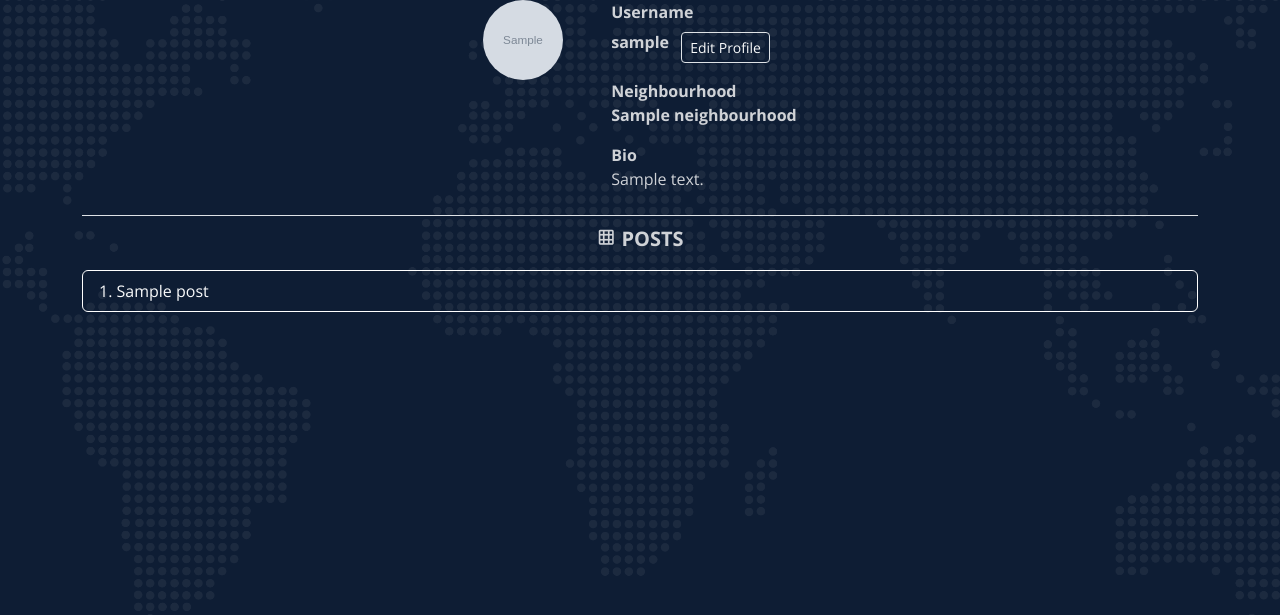
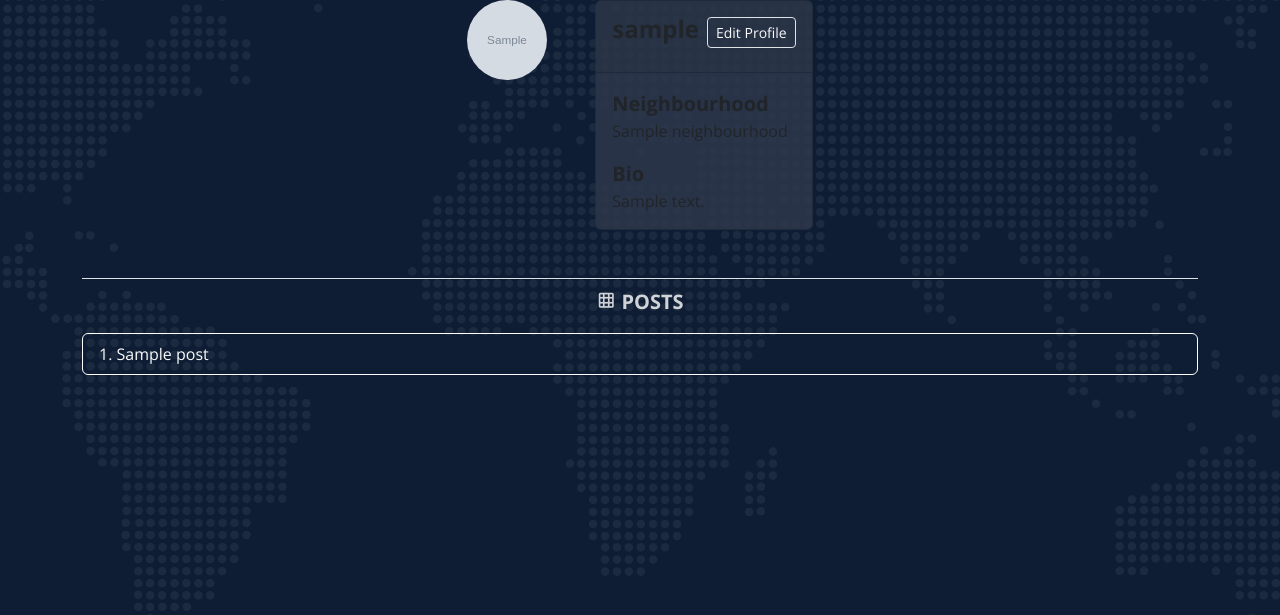
Before and after one commit to Edu58/Proximity, a Django app: page /profile/sample/ in a window 1280 px wide. Shown: the part 104-719 px from the top of the page. Run offline with Django 4.2, Linux system fonts and the light colour scheme; a user stored in the database is signed in; tables that the repository leaves empty hold one stand-in row (values such as "Sample post"); grey boxes marked "Sample" are stand-in pictures; some libraries are stand-ins or nearby versions.

Commit message:
style: profile card

```diff
--- a/static/css/index.css
+++ b/static/css/index.css
@@ -1,3 +1,7 @@
+#hero {
+    margin-top: 10%;
+}
+
 #index-signup-btn a {
     background: transparent !important;
     border: 1px solid var(--color-primary) !important;
--- /dev/null
+++ b/static/css/profile.css
@@ -0,0 +1,19 @@
+#edit-profile-btn {
+    transition: .2s ease-in-out;
+}
+
+#edit-profile-btn:hover {
+    background-color: #FFF;
+    color: var(--color-primary) !important;
+}
+
+@media screen and (max-width: 640px) {
+    section .profile {
+        flex-direction: column !important;
+    }
+
+    section .profile .dp {
+        padding: 0 !important;
+        margin-bottom: 1rem;
+    }
+}
--- a/static/js/base.js
+++ b/static/js/base.js
@@ -1,12 +1,4 @@
 $('document').ready(function () {
-    // Sticky header on scroll
-    const selectHeader = document.querySelector('#header');
-    if (selectHeader) {
-        document.addEventListener('scroll', () => {
-            window.scrollY > 100 ? selectHeader.classList.add('sticked') : selectHeader.classList.remove('sticked');
-        });
-    }
-
     // Mobile nav toggle
 
     const mobileNavShow = document.querySelector('.mobile-nav-show');
--- a/templates/index.html
+++ b/templates/index.html
@@ -9,7 +9,7 @@
 {% block title %}Home{% endblock title %}
 
 {% block content %}
-<section id="hero" class="container hero d-flex align-items-center min-vh-100">
+<section id="hero" class="container hero d-flex min-vh-100">
     <div class="container-fluid">
         <div class="row gy-4 d-flex justify-content-between">
             <div class="col-lg-6 order-2 order-lg-1 d-flex flex-column justify-content-center">
--- a/templates/profile.html
+++ b/templates/profile.html
@@ -16,45 +16,51 @@
             {% if user.profile.profile_pic %}
             <img src="{{ user.profile.profile_pic.url }}" alt="" style="width: 5rem; height: 5rem; border-radius: 50%;">
             {% else %}
-            <p
-                style="width: 5rem; height: 5rem; border-radius: 50%; background-color: #74b2c3;"></p>
+            <p style="width: 5rem; height: 5rem; border-radius: 50%; background-color: #74b2c3;"></p>
             {% endif %}
         </div>
 
-        <div class="profile-info">
+        <div class="card profile-info" style="background: #2d384bda !important;">
+            <div class="card-header">
+                <div class="d-flex justify-content-between align-items-center">
+                    <p class="fw-bold fs-4">
+                        {{user.username}}
+                    </p>
                     <p>
-                <span class="fw-bold">Username</span> <br>
-                <span class="fw-bold">
-                    {{user.username}}
-                </span>
-
                         {% if can_update  %}
                         <a href="{% url 'update_profile' %}">
-                    <button type="button" class="btn text-light btn-sm border ms-2 mt-2">Edit Profile</button>
+                            <button type="button" class="btn text-light btn-sm border ms-2 mt-2" id="edit-profile-btn">Edit Profile</button>
                         </a>
                         {% endif %}
-
+                    </p>
+                </div>
+            </div>
+            <div class="card-body">
+                <span class="card-text mt-0 pt-0">
                     <p>
-                 <span class="fw-bold">Neighbourhood</span> <br>
-                 <span class="fw-bold">
+                        <span class="fw-bold fs-5">Neighbourhood</span> <br>
+                        <span class="fw-light">
                             {{user.profile.neighbourhood}}
                         </span>
-               </p>
                     </p>
 
                     {% if user.profile.bio %}
                     <div class="bio fw-bold">
-                Bio <br>
+                        <span class="fw-bold fs-5">
+                            Bio
+                        </span> <br>
                         <span class="fw-light">
                             {{user.profile.bio|safe}}
                         </span>
                     </div>
                     {% endif %}
+                </span>
+            </div>
         </div>
 
     </div>
 
-    <div class="my-posts mt-4 border-top text-center w-100">
+    <div class="my-posts mt-5 border-top text-center w-100">
         <p class="fs-5 fw-bold text-center pt-2">
             <i class='bx bx-grid'></i>
             POSTS
@@ -64,7 +70,8 @@
             {% if user.posts.all %}
             <ul class="list-group list-group-numbered" style="text-align: left;">
                 {% for post in user.posts.all %}
-                <li class="list-group-item text-light" style="background-color: transparent; border-color: #FFF !important;">{{ post.title }}</li>
+                <li class="list-group-item text-light"
+                    style="background-color: transparent; border-color: #FFF !important;">{{ post.title }}</li>
                 {% endfor %}
             </ul>
             {% else %}
```
Lines whose indentation alone changed are shown as unchanged.
